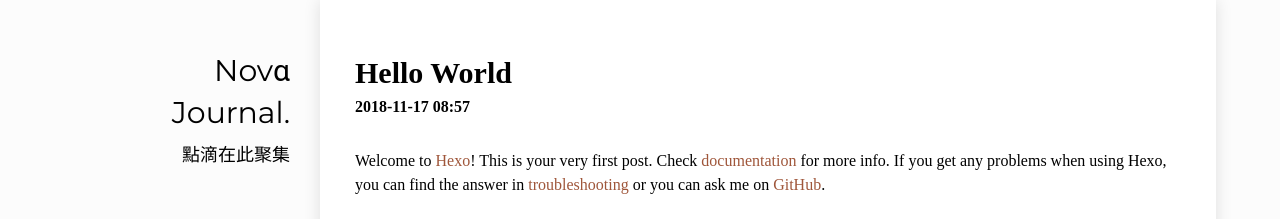
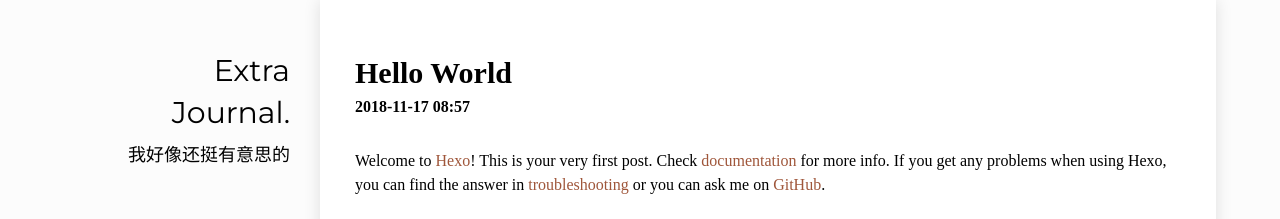
Before and after one commit to JHLOSTWIND/MyBlog, a plain HTML site: page 2018/11/17/hello-world/index.html in a window 1280 px wide. Shown: the top 219 px of the page. Drawn offline with nearby package versions, Linux system fonts and the light colour scheme; some packages are replaced by stand-ins of ours; a script that the page names is missing.

Commit message:
Site updated: 2018-11-17 10:03:08

```diff
--- a/2018/11/17/hello-world/index.html
+++ b/2018/11/17/hello-world/index.html
@@ -103,10 +103,10 @@
 <div ref="sideContainer" class="side-container">
     <a class="a-block nav-head false" href="/">
         <div class="nav-title">
-            Novα<br>Journal.
+            Extra<br>Journal.
         </div>
         <div class="nav-subtitle">
-            點滴在此聚集
+            我好像还挺有意思的
         </div>
     </a>
 
```
Also changed, not shown: 2018/11/17/test-my-site/index.html (+2 -2 lines), archives/2018/11/index.html (+2 -2 lines), archives/2018/index.html (+2 -2 lines), archives/index.html (+2 -2 lines), index.html (+2 -2 lines).
